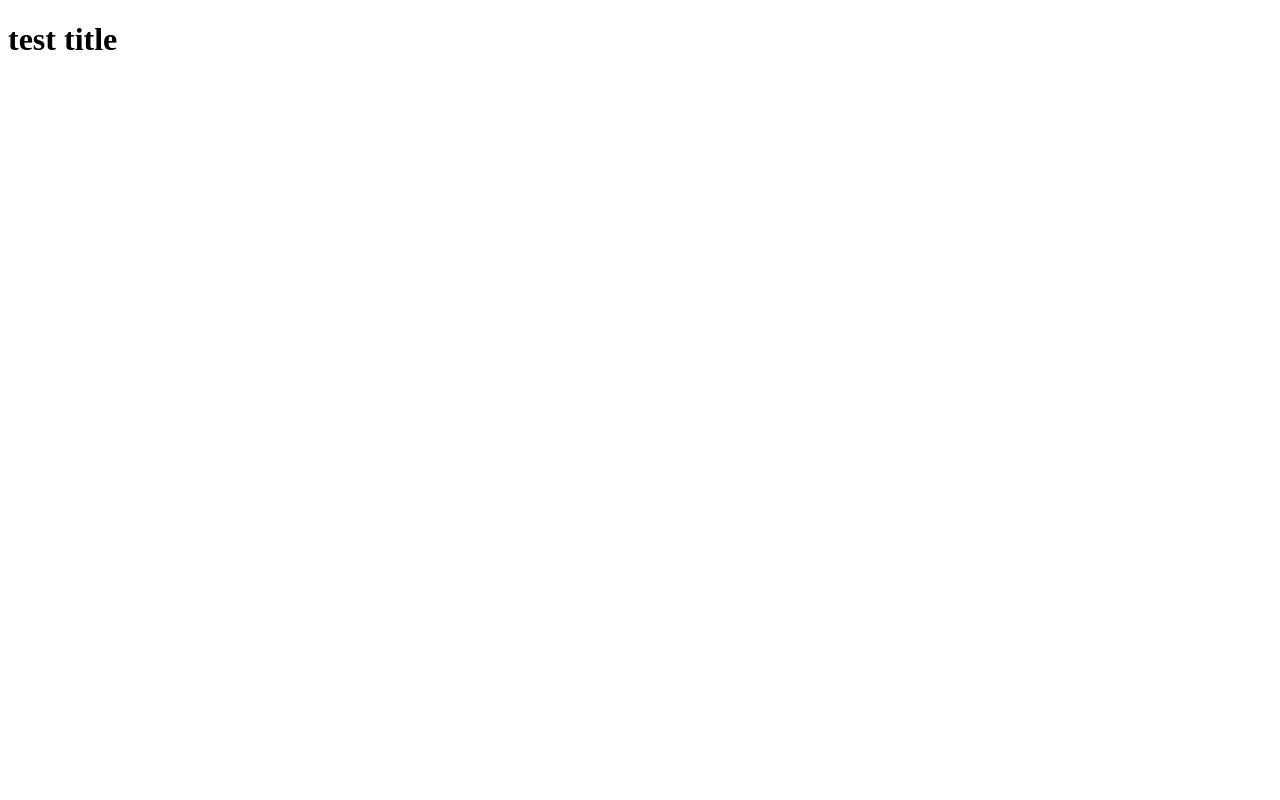
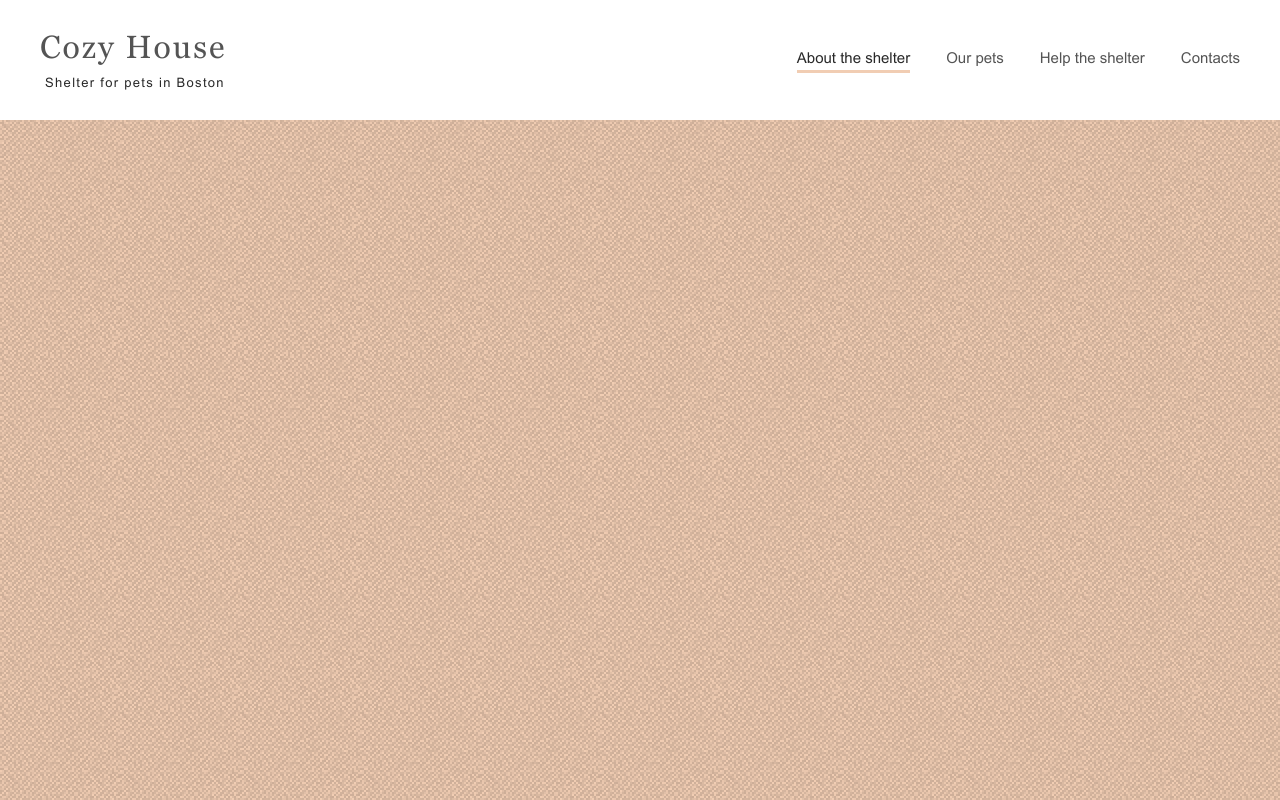
Before and after one commit to ReWired25/RSS-Main-Stages, a plain HTML site: page shelter/pages/pets/index.html in a window 1280 px wide. Drawn offline with Linux system fonts and the light colour scheme.

Commit message:
feat: start pets page, add pets page header

```diff
--- a/shelter/pages/main/style.scss
+++ b/shelter/pages/main/style.scss
@@ -83,7 +83,6 @@ body {
 }
 
 .menu__link {
-    // display: block;
     position: relative;
     text-decoration: none;
     font-family: Arial;
@@ -95,10 +94,9 @@ body {
     cursor: pointer;
     &:hover{
         color: #FAFAFA;
-        // transform: scale(1.1);
         text-shadow: 0 0 5px #FAFAFA;
         transition: 0.8s;
-        &.main-page.active {
+        &.active {
             text-shadow: 0 0 0 #FAFAFA;
         }
     }
@@ -119,7 +117,7 @@ body {
     // }
 }
 
-.main-page.active {
+.active {
     position: relative;
     color: #FAFAFA;
     &::before {
--- a/shelter/pages/pets/index.html
+++ b/shelter/pages/pets/index.html
@@ -4,11 +4,27 @@
     <meta charset="UTF-8">
     <meta http-equiv="X-UA-Compatible" content="IE=edge">
     <meta name="viewport" content="width=device-width, initial-scale=1.0">
+    <title>Cozy House | Our pets</title>
     <link rel="shortcut icon" href="../../assets/icons/paw-icon.ico" type="image/x-icon">
-    <title>Cozy House | Our pets</title>
+    <link rel="stylesheet" href="style.css">
 </head>
 <body>
-    <h1>test title</h1>
+    <div class="wrapper">
+        <header class="header">
+            <a class="logo" href="#">
+                <h1 class="logo__title">Cozy House</h1>
+                <div class="logo__description">Shelter for pets in Boston</div>
+            </a>
+            <nav class="main-menu">
+                <ul class="menu__container">
+                    <li class="menu__item"><a class="menu__link main-page active" href="#">About the shelter</a></li>
+                    <li class="menu__item"><a class="menu__link pets-page" href="../pets/index.html">Our pets</a></li>
+                    <li class="menu__item"><a class="menu__link" href="#help-anchor">Help the shelter</a></li>
+                    <li class="menu__item"><a class="menu__link" href="#footer-anchor">Contacts</a></li>
+                </ul>
+            </nav>
+        </header>
+    </div>
 
     <script src="script.js"></script>
 </body>
--- /dev/null
+++ b/shelter/pages/pets/style.scss
@@ -0,0 +1,133 @@
+@font-face {
+    font-family: Arial;
+    src: url(../../assets/fonts/arial-regular.ttf);
+}
+@font-face {
+    font-family: Georgia;
+    src: url(../../assets/fonts/georgia-regular.ttf);
+}
+
+// Attention for students/mentors! Relative values are commented out for task's adaptive part.
+
+/* ////////// basic normalize ////////// */
+
+* {
+    margin: 0;
+    padding: 0;
+    box-sizing: border-box;
+}
+
+/* ////////// wrapper, header ////////// */
+
+html {
+    scroll-behavior: smooth;
+}
+
+body {
+    background: url(../../assets/img/noise_transparent@2x.png), #F1CDB3;
+}
+
+.wrapper {
+    width: 1280px;
+    // max-width: 1280px;
+    margin: 0 auto;
+}
+
+.header {
+    position: sticky;
+    max-width: 1280px;
+    margin: 0 auto;
+    padding: 30px 40px 30px 40px;
+    left: 0;
+    right: 0;
+    height: 120px;
+    display: flex;
+    background: #FFF;
+}
+
+.logo {
+    display: block;
+    width: 190px;
+    text-decoration: none;
+}
+
+.logo__title {
+    font-family: Georgia;
+    font-weight: 400;
+    font-size: 32px;
+    line-height: 35px;
+    letter-spacing: 2px;
+    color: #545454;
+}
+
+.logo__description {
+    padding-top: 10px;
+    font-family: Arial;
+    font-weight: 400;
+    font-size: 13px;
+    line-height: 15px;
+    letter-spacing: 0.1em;
+    text-align: center;
+    color: #292929;
+}
+
+.main-menu {
+    margin-left: auto;
+}
+
+.menu__container {
+    display: flex;
+    padding-top: 16px;
+    // gap: 36px;
+    gap: 2.25em;
+    list-style: none;
+}
+
+.menu__link {
+    position: relative;
+    text-decoration: none;
+    font-family: Arial;
+    font-weight: 400;
+    font-size: 15px;
+    line-height: 24px;
+    color: #545454;
+    transition: 0.8s;
+    cursor: pointer;
+    &:hover{
+        color: #292929;;
+        text-shadow: 0 0 5px #545454;
+        transition: 0.8s;
+        &.active {
+            text-shadow: 0 0 0 #292929;
+        }
+    }
+    // &::before {
+    //     content: "";
+    //     position: absolute;
+    //     bottom: -7px;
+    //     width: 0;
+    //     right: 0;
+    //     height: 3px;
+    //     background-color: #F1CDB3;
+    //     transition: 0.5s;
+    // }
+    // &:hover::before {
+    //     width: 100%;
+    //     left: 0;
+    //     transition: 0.5s;
+    // }
+}
+
+.active {
+    position: relative;
+    color: #292929;
+    &::before {
+        content: "";
+        position: absolute;
+        bottom: -7px;
+        width: 100%;
+        right: 0;
+        height: 3px;
+        background-color: #F1CDB3;
+    }
+}
```
Also changed, not shown: shelter/pages/main/style.css, shelter/pages/pets/style.css (added).
